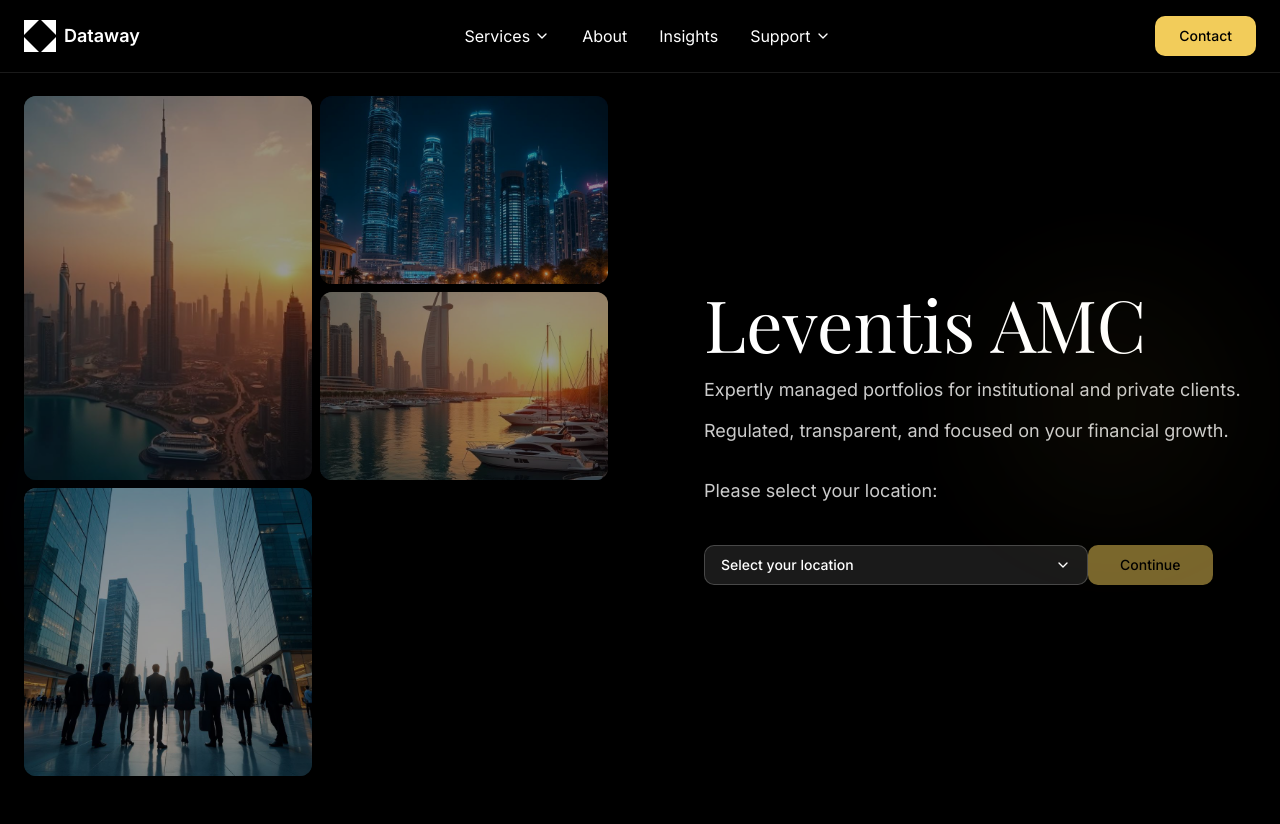
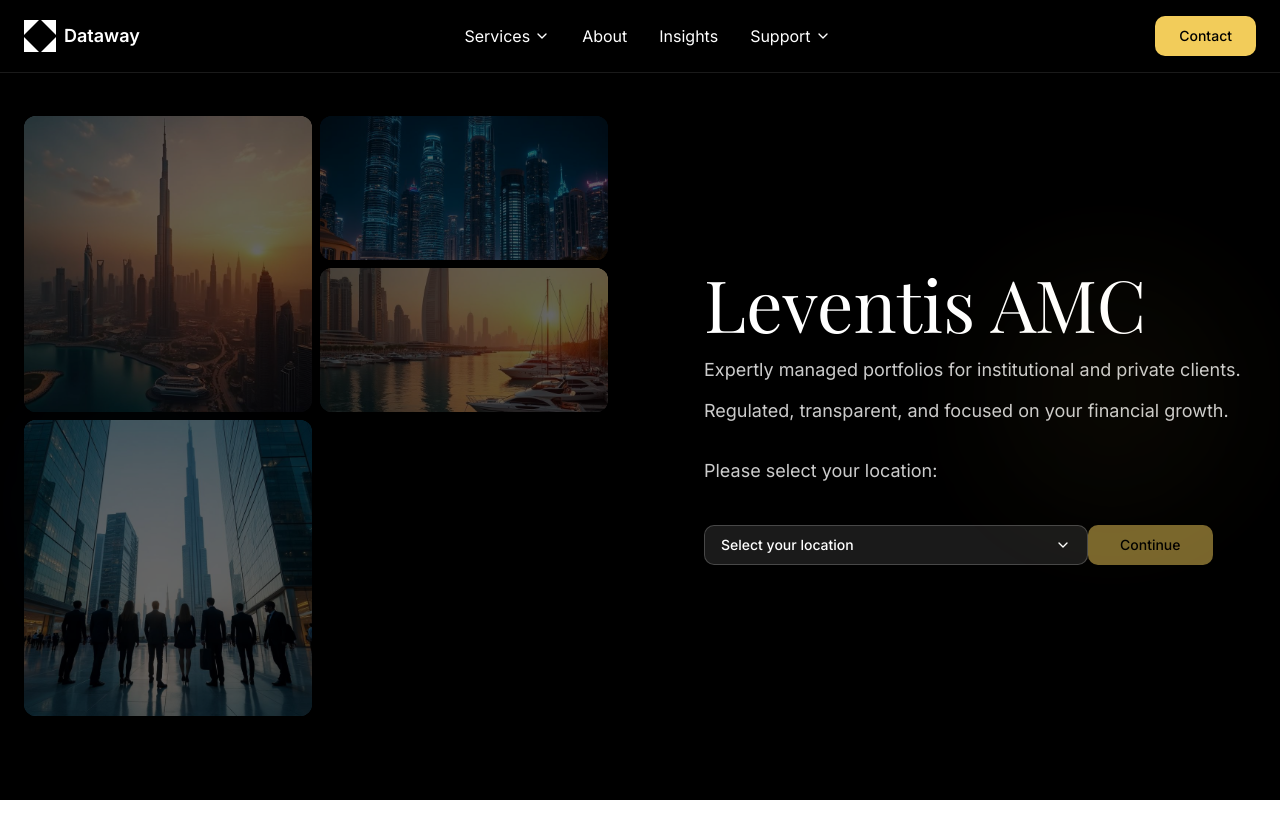
Before and after one commit to 2on4/dubai-gateway-welcome, a React (Vite) app: page / in a window 1280 px wide. After the commit the page ends 800 px from the top, so only its background shows below. Built offline with nearby package versions, Linux system fonts and the light colour scheme.

Commit message:
Fix image grid and add dark filter
Ensure images dynamically resize to fit the grid and apply a dark filter for a consistent visual appearance.

```diff
--- a/src/pages/Index.tsx
+++ b/src/pages/Index.tsx
@@ -46,16 +46,16 @@ const Index = () => {
           <div className="grid lg:grid-cols-2 gap-16 items-center min-h-[80vh]">
 
             {/* Left side - Dynamic Image Grid */}
-            <div className="grid grid-cols-2 gap-2 h-[85vh]">
+            <div className="grid grid-cols-2 auto-rows-fr gap-2 h-[80vh] max-h-[600px]">
               {images.map((image, index) => (
                 <div
                   key={index}
                   className={`relative overflow-hidden rounded-lg group cursor-pointer ${
-                    index === 0 ? 'row-span-2' : index === 3 ? 'row-span-2' : ''
+                    index === 0 ? 'row-span-2' : index === 3 ? 'row-span-2' : 'h-full'
                   }`}
                 >
                   {/* Dark overlay */}
-                  <div className="absolute inset-0 bg-black/40 z-10 group-hover:bg-black/20 transition-all duration-500"></div>
+                  <div className="absolute inset-0 bg-black/60 z-10 group-hover:bg-black/40 transition-all duration-500"></div>
 
                   {/* Image */}
                   <img
```
